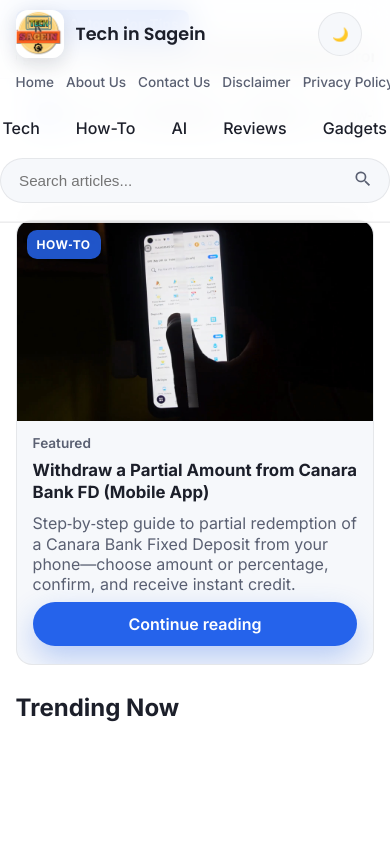
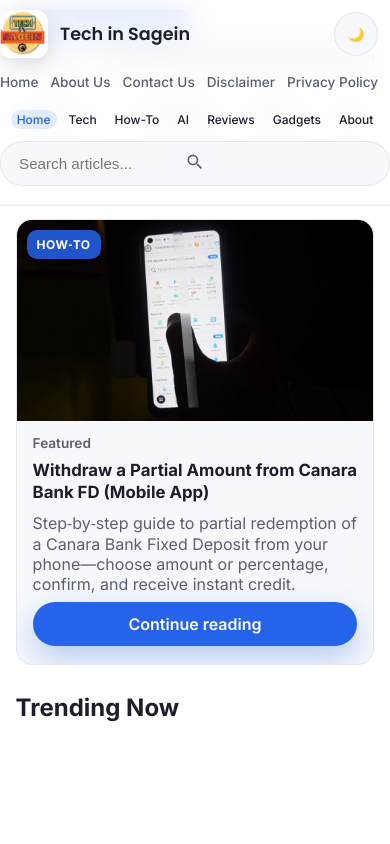
Before and after one commit to tulasidas02/Tech-in-Sagein, a plain HTML site: page index.html in a window 390 px wide. Shown: the top 844 px of the page. Drawn offline with Linux system fonts and the light colour scheme.

Commit message:
are compact. Fixed header: Stays pinned at top across sizes.

```diff
--- a/styles.css
+++ b/styles.css
@@ -1516,7 +1516,8 @@
 
 @media (max-width: 640px) {
   .site-masthead .site-header { position: relative; padding: 10px 0; }
-  .site-header { flex-direction: row; align-items: center; gap: 12px; }
+  .site-header { flex-direction: row; align-items: center; gap: 12px; width: 100%; padding-inline: max(10px, env(safe-area-inset-left)); margin: 0; box-sizing: border-box; }
+  .site-nav { width: 100%; margin: 0; padding: 4px 0 8px; box-sizing: border-box; }
   .header-quick-links { overflow-x: auto; white-space: nowrap; gap: 12px; -webkit-overflow-scrolling: touch; scrollbar-width: none; }
   .header-quick-links::-webkit-scrollbar { display: none; }
   .mode-toggle { position: absolute; top: 12px; right: 12px; }
@@ -1526,36 +1527,46 @@
     padding: 10px 0 18px;
     flex-wrap: wrap;
     width: 100%;
-    overflow: visible;
+    overflow: hidden;
   }
 
   .nav-list {
     display: flex;
     width: 100%;
-    gap: 12px;
+    max-width: 100%;
+    box-sizing: border-box;
+    gap: 6px;
     align-items: center;
     overflow-x: auto;
     overflow-y: hidden;
-    padding: 0 12px;
+    padding: 0 10px;
     margin: 0;
     flex-wrap: nowrap;
     white-space: nowrap;
     -webkit-overflow-scrolling: touch;
+    overscroll-behavior-inline: contain;
     scrollbar-width: none;
+    scroll-snap-type: x proximity;
+    scroll-padding-inline: 10px;
   }
 
   .nav-list::-webkit-scrollbar { display: none; }
 
   .nav-list li { flex: 0 0 auto; }
 
-  .nav-list a { display: inline-flex; padding: 8px 12px; }
+  .nav-list a {
+    display: inline-flex;
+    padding: 3px 6px;
+    scroll-snap-align: start;
+    font-size: 0.75rem;
+    line-height: 1.1;
+    border-radius: 999px;
+  }
 
   .search-form {
     padding: 10px 16px;
   }
 
-  .search-form input {
-    width: 100%;
   }
 
   .lead {
```
